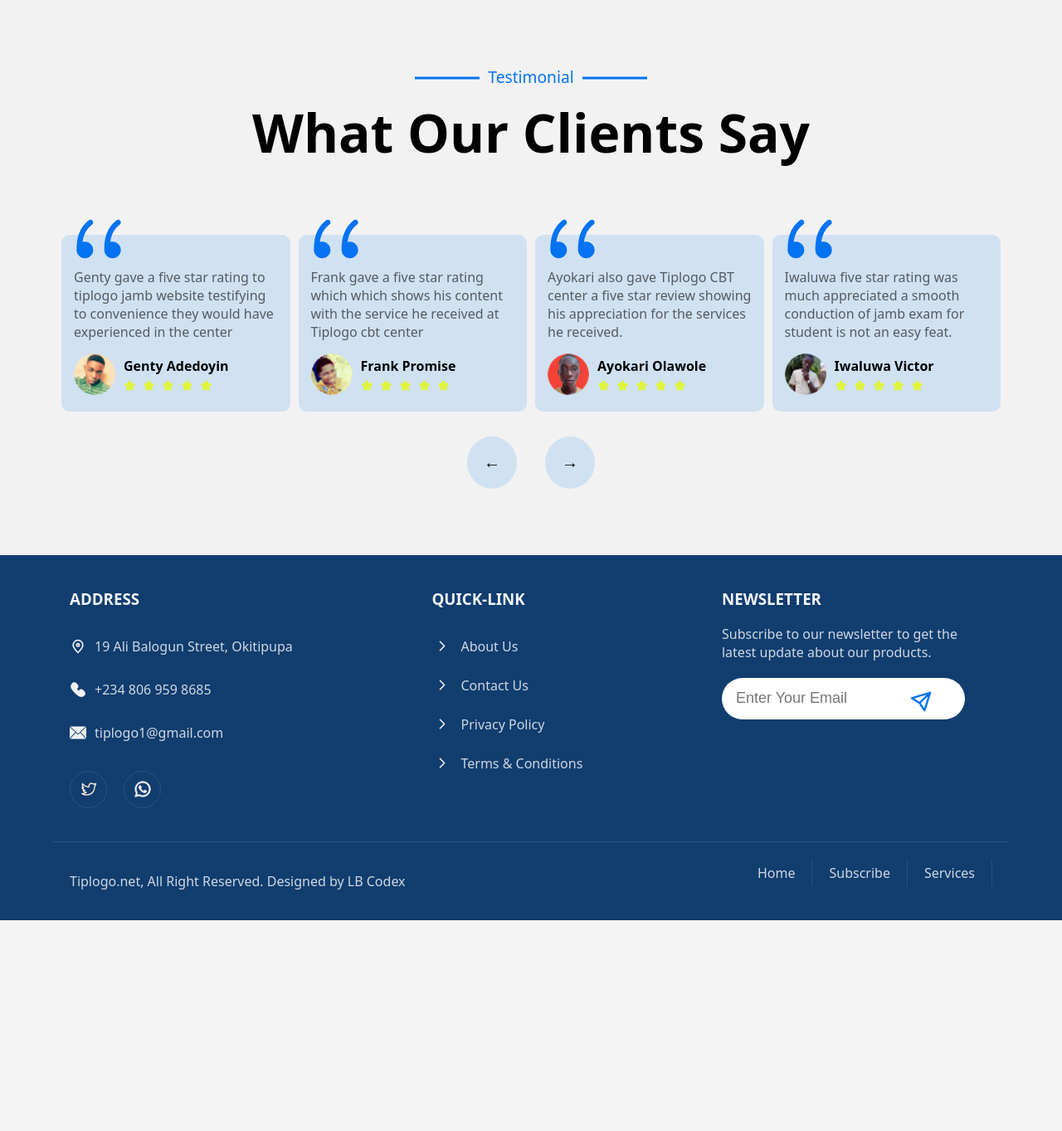
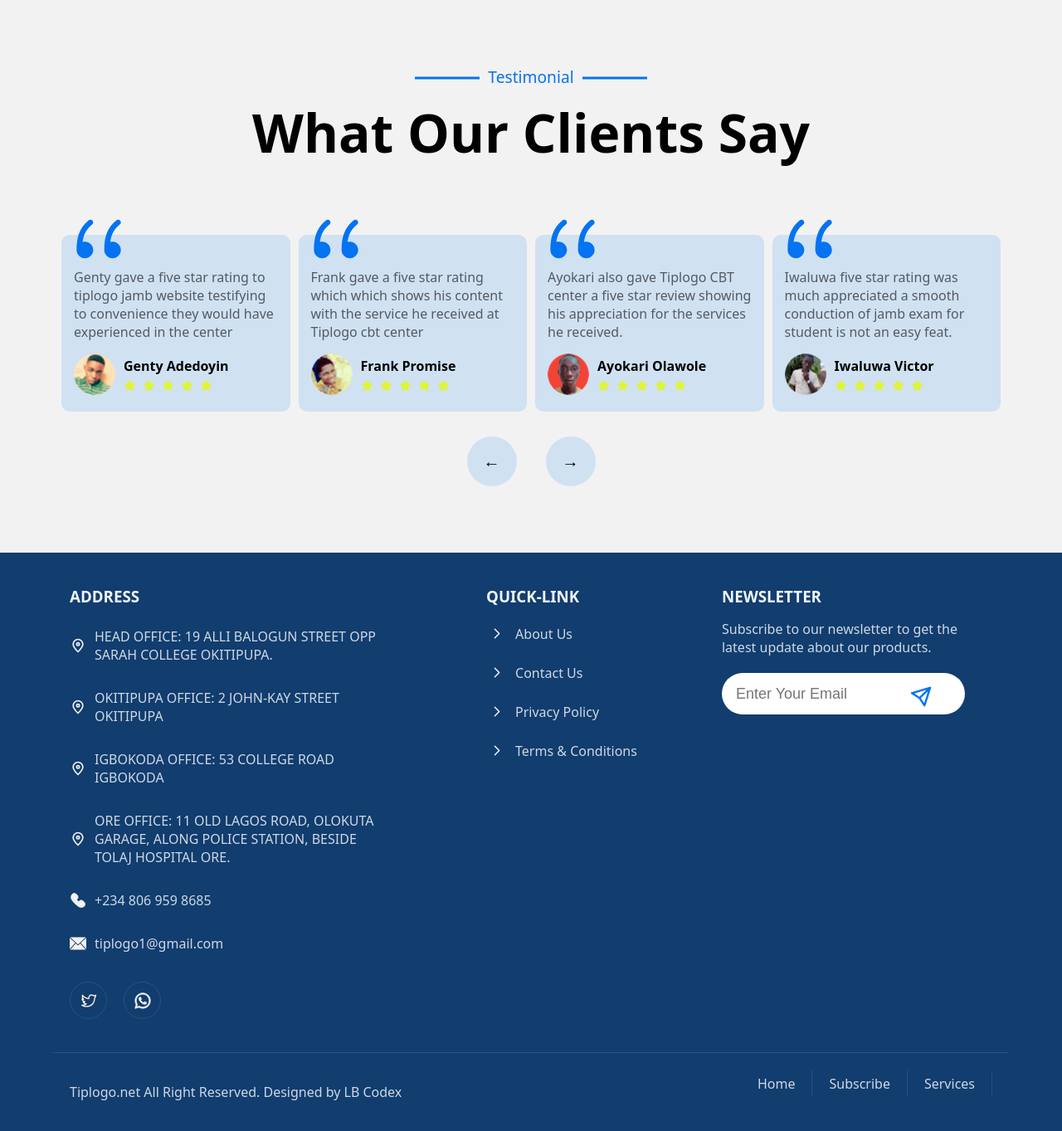
Before and after one commit to AdejumoOlanrewaju/Tiplogo, a Django app: page / in a window 1280 px wide. Shown: the part 3237-4600 px from the top of the page at 83% size. Before the commit the page ends 4346 px from the top, so only its background shows below. Run offline with Django 5.2, Linux system fonts and the light colour scheme; some libraries are stand-ins or nearby versions.

Commit message:
commit changes made before

```diff
--- a/base/static/css/contact.css
+++ b/base/static/css/contact.css
@@ -189,14 +189,9 @@ header.contact-header{
     }
 
     .contact-banner-container{
-        height : calc(100vh - 80px);
-        order : 2;
-
+        height : 350px;
     }
 
-    .contact-form-container{
-        order : 1;
-    }
 }
 
 .errorlist li{
--- a/base/static/css/extend-mis.css
+++ b/base/static/css/extend-mis.css
@@ -201,6 +201,7 @@
     font-size : clamp(3rem, 5.5vw, 5rem);
     margin : auto;
     color : rgba(255,255,255,.8);
+    text-align: center;
 }
 
 .extend-text-section{
--- a/base/static/css/style.css
+++ b/base/static/css/style.css
@@ -278,7 +278,6 @@ nav.active .hamburger span{
 .mobile-links-parent .nav-link{
     color : black;
     font-size : 1rem;
-    border-radius : 5px;
     padding : 15px 0px 15px 10px;
     width : 100%;
     display : inline-block;
@@ -359,6 +358,10 @@ header{
     /* padding-top : 40px; */
 }
 
+.content{
+    padding-top : 30px
+}
+
 .carousel .carousel-item.active{
     left : 0%;
 }
@@ -375,7 +378,7 @@ header{
 }
 
 .carousel-item h2{
-    font-size: clamp(3rem, 5.5vw, 5rem);
+    font-size: clamp(2.2rem, 5.5vw, 5rem);
     margin: 0 40px 10px
 }
 
@@ -733,7 +736,7 @@ header{
 }
 
 .product-box.show{
-    scale : 0;
+    scale : 0.5;
     opacity : 0;
     visibility : hidden;
     animation : showanim .5s linear forwards;
@@ -986,19 +989,23 @@ header{
     margin :20px auto 0;
     /* border : 1px solid red; */
     text-align: center;
+    display: flex;
+    align-items: center;
+    justify-content: center;
+    gap : 35px;
 }
 
 .testimonial-btn-container button{
-    padding : 20px;
     border-radius : 50%;
     background-color: var(--boxes-theme-clr);
     font-size : 20px;
-
-
-}
-
-.testimonial-btn-container .next-btn{
-    margin-left : 30px;
+    width : 60px;
+    height : 60px;
+    display: flex;
+    align-items: center;
+    justify-content: center;
+    margin: 0;
+    padding: 0;
 }
 
 .review-container{
@@ -1032,10 +1039,18 @@ footer{
     flex-wrap : wrap;
 }
 
+.footer-wrapper > div{
+    max-width : 400px;
+}
+
 .address-box,
 .quick-link-box,
 .newsletter-box{
     margin-top : 20px;
+}
+
+.box-head{
+    margin-bottom : 10px;
 }
 
 .address-list li{
@@ -1101,12 +1116,16 @@ footer{
 .quick-links-container a{
     display : block;
     color : var(--text-mid-light-clr);
-    padding : 12px 0 10px;
+    padding-block : 12px 10px;
     display : flex;
     align-items : center;
     gap : 10px;
     transition : color 1s ease;
     /* position: relative; */
+}
+
+.quick-links-container a:nth-child(1){
+    padding-top: 0px;
 }
 
 .quick-links-container a::before{
@@ -1157,6 +1176,7 @@ footer .newsletter-message{
     margin-top : 20px;
     flex-wrap : wrap;
 }
+
 
 .copyright-container a{
     color : var(--text-mid-light-clr);
@@ -1263,13 +1283,21 @@ footer .newsletter-message{
     }
 
 
-    .carousel-item{
-        /* justify-content: flex-start; */
-        /* padding-top : 100px; */
-    }
+    /* .carousel-item{
+        justify-content: flex-start;
+        padding-top : 100px;
+    } */
 
     .testimonial{
         flex : 1 0 calc(100% - 5px);
+    }
+
+    .site-name span{
+        display : block;
+    }
+
+    .right-text{
+        padding-block: 10px;
     }
 
 
@@ -1286,7 +1314,7 @@ footer .newsletter-message{
     }
 
     nav{
-        border-bottom: 1px solid white;
+        border-bottom: 1px solid rgba(255, 255, 255, 0.4);
     }
 
     nav.active{
--- a/base/static/js/script.js
+++ b/base/static/js/script.js
@@ -188,7 +188,21 @@ if(carouselContainer){
 
     touchSlide()
 
+    // Script to reduce carousel text size
+    function shortenText(el){
+        let carouselContentText = document.querySelectorAll(el)
+        carouselContentText.forEach(contentEl => {
+            let contentText = contentEl.textContent
+            console.log(contentText.length)
+            if(contentText.length > 181){
+                let shortText = contentText.slice(0, 181)
+                console.log(shortText)
+                contentEl.textContent = shortText + "..."
+            }
+        })
+    }
 
+    shortenText(".carousel-content-text")
 
     // Script for handling responsive navigation
 
--- a/base/templates/about.html
+++ b/base/templates/about.html
@@ -1,4 +1,4 @@
-{% extends 'base.html' %}
+{% extends 'sta.html' %}
 {% block content %}
     <section class = "extend-mis page">
 
--- a/base/templates/base.html
+++ b/base/templates/base.html
@@ -9,7 +9,7 @@
         <link rel = "stylesheet" href = "{% static 'css/contact.css'%}">
         <link rel = "stylesheet" href = "{% static 'css/pages.css'%}">
         <link rel = "stylesheet" href = "{% static 'css/logistics.css'%}">
-       <link rel = "stylesheet" href = "{% static 'css/extend-mis.css'%}">
+        <link rel = "stylesheet" href = "{% static 'css/extend-mis.css'%}">
 
 
 
@@ -87,7 +87,24 @@
                             <ul class = "address-list">
                                 <li class = "address-details">
                                     <img class = "address-img" alt = "" src = "/static/img/location.svg">
-                                    <p class = "address-text">19 Ali Balogun Street, Okitipupa</p>
+                                    <p class = "address-text">HEAD OFFICE: 19 ALLI BALOGUN STREET OPP SARAH COLLEGE OKITIPUPA.
+                                    </p>
+                                </li>
+
+                                <li class = "address-details">
+                                    <img class = "address-img" alt = "" src = "/static/img/location.svg">
+                                    <p class = "address-text">OKITIPUPA OFFICE: 2 JOHN-KAY STREET OKITIPUPA
+                                    </p>
+                                </li>
+
+                                <li class = "address-details">
+                                    <img class = "address-img" alt = "" src = "/static/img/location.svg">
+                                    <p class = "address-text">IGBOKODA OFFICE: 53 COLLEGE ROAD IGBOKODA </p>
+                                </li>
+
+                                <li class = "address-details">
+                                    <img class = "address-img" alt = "" src = "/static/img/location.svg">
+                                    <p class = "address-text">ORE OFFICE: 11 OLD LAGOS ROAD, OLOKUTA GARAGE, ALONG POLICE STATION, BESIDE TOLAJ HOSPITAL ORE.</p>
                                 </li>
 
                                 <li class = "phone-details">
@@ -149,7 +166,11 @@
                     </div>
                     <div class = "copyright-container">
                         <div class = "site-details">
-                            <p class = "site-name"><a href = "tiplogo.net">Tiplogo.net</a>, All Right Reserved. Designed by <a class = "creator-link" href = "lb-codex.netlify.app">LB Codex</a> </p>
+                            <p class = "site-name">
+                                <a href = "tiplogo.net">Tiplogo.net</a>
+                                <span class = "right-text">All Right Reserved.</span>
+                                <span>Designed by <a class = "creator-link" href = "lb-codex.netlify.app">LB Codex</a></span>
+                            </p>
                             <p class = "site-distribution"></p>
                         </div>
 
--- a/base/templates/index.html
+++ b/base/templates/index.html
@@ -16,7 +16,7 @@
                                         </span>
                                         <span></span>
                                     </div>
-                                    <p>
+                                    <p class = "carousel-content-text">
                                         Print your admission letter, perform change of institution
                                         and many other services at TIPLOGO Business Office.
                                     </p>
@@ -40,7 +40,7 @@
                                         </span>
                                         <span></span>
                                     </div>
-                                    <p>
+                                    <p class = "carousel-content-text">
                                         Our enterprise specializes in sourcing the freshest crayfish
                                         Join us on a culinary journey and experience the difference that fresh,
                                         responsibly sourced seafood can make in your dishes.
@@ -66,10 +66,10 @@
                                         </span>
                                         <span></span>
                                     </div>
-                                    <p>
+                                    <p class = "carousel-content-text">
                                         We offer a wide range of LED bulbs to brighten up your home or office
                                         with energy-efficient lighting solutions.
-                                        Trust in the quality and reliability of our LED bulbs to provide sufficient lighting for home.
+                                        Trust in the quality and reliability of our LED bulbs.
 
                                     </p>
                                     <div class = "header-cta-container">
@@ -92,7 +92,7 @@
                                         </span>
                                         <span></span>
                                     </div>
-                                    <p>TIPLOGO LOGISTICS offers a wide range of logistics services tailored
+                                    <p class = "carousel-content-text">TIPLOGO LOGISTICS offers a wide range of logistics services tailored
                                         to meet your business needs, ensuring seamless transportation and delivery of
                                         goods.
                                     </p>
@@ -117,10 +117,8 @@
                                         </span>
                                         <span></span>
                                     </div>
-                                    <p>
+                                    <p class = "carousel-content-text">
                                         Explore our range of cutting-edge CCTV cameras, designed to keep your home or business safe and secure.
-                                        We offer a variety of CCTV camera systems to fit your specific needs,
-                                        whether it's for indoor monitoring or outdoor surveillance.
                                     </p>
                                     <div class = "header-cta-container">
                                         <a href = "tiplogo-ict" class = "cta-1">GET STARTED NOW</a>
@@ -171,7 +169,7 @@
                             <p class = "service-name">Led Bulb Sales</p>
 
                             <p class = "sub-content">
-                                whether you need bulbs for your home, office, or outdoor area,
+                                Whether you need bulbs for your home, office, or outdoor area,
                                 we have the perfect LED lighting solution for you.
                             </p>
                         </div>
@@ -237,7 +235,7 @@
 
                 <section class = "product-section">
                     <div class = "head-container">
-                        <p class = "subhead"><span>OUR PROJECTS</span></p>
+                        <p class = "subhead"><span>OUR PRODUCTS</span></p>
                         <h3 class = "head">Products We Offer</h3>
                     </div>
 
@@ -265,7 +263,7 @@
 
                             <div style = "--i : .4s" id = "bulb" class = "product-box">
                                 <div class = "product-img-container">
-                                    <img src = "/static/img/led_bulb2.jpg" alt = "Led bulb product image">
+                                    <img src = "/static/img/led_bulb3.jpg" alt = "Led bulb product image">
                                 </div>
                                 <div class = "product-text-content">
                                     <p class = "product-name">Led Bulbs</p>
@@ -495,10 +493,12 @@
                     </div>
 
                     <div class = "testimonial-btn-container">
-                        <button class = "prev-btn">&larr;</button>
-                        <button class = "next-btn">&rarr;</button>
+                        <button class = "prev-btn"><span>&larr;</span></button>
+                        <button class = "next-btn"><span>&rarr;</span></button>
                     </div>
                 </section>
             </main>
 
+
+
 {% endblock %}
--- a/base/templates/privacy.html
+++ b/base/templates/privacy.html
@@ -1,4 +1,4 @@
-{% extends 'base.html' %}
+{% extends 'sta.html' %}
 {% block content %}
 
 
--- a/base/templates/terms.html
+++ b/base/templates/terms.html
@@ -1,4 +1,4 @@
-{% extends 'base.html' %}
+{% extends 'sta.html' %}
 {% block content %}
 
     <section class = "extend-mis page">
--- a/base/templates/tiplogo_ict.html
+++ b/base/templates/tiplogo_ict.html
@@ -118,7 +118,7 @@
 
                         <div style = "--i : .6s" id = "Equipment" class = "ict product-box">
                             <div class = "product-img-container">
-                                <img class="reduce_img_2" src = "/static/img/printer-img.png" alt = "Photo by Tima Miroshnichenko: https://www.pexels.com/photo/printer-and-a-computer-in-an-office-9574509/">
+                                <img src = "/static/img/printer-img.png" alt = "Photo by Tima Miroshnichenko: https://www.pexels.com/photo/printer-and-a-computer-in-an-office-9574509/, backgound-removed with remove.bg">
                             </div>
                             <div class = "ict product-text-content">
                                 <p class = "ict product-name">Printer</p>
```
Also changed, not shown: base/templates/sta.html (+25 -2 lines).
